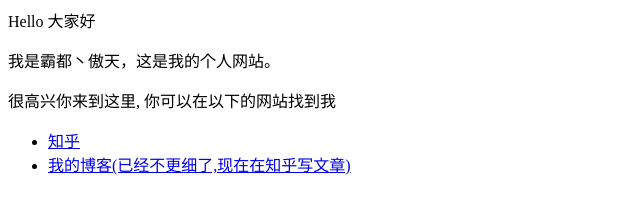
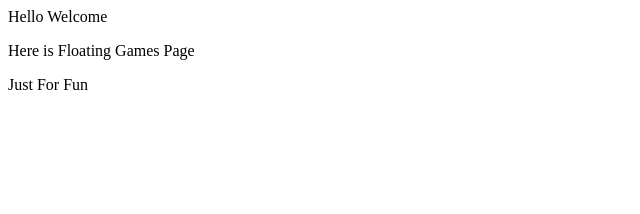
Before and after one commit to LoYocky/LoYocky.github.io, a plain HTML site: page index.html in a window 1280 px wide. Shown: the whole page, without its empty margins (0-640 px from the left). Drawn offline with Linux system fonts and the light colour scheme.

Commit message:
Update index.html

```diff
--- a/index.html
+++ b/index.html
@@ -1,8 +1,3 @@
-<p>Hello 大家好</p>
-<p>我是霸都丶傲天，这是我的个人网站。 </p>
-<p>很高兴你来到这里, 你可以在以下的网站找到我</p>
-
-<ul>
-  <li> <a href="https://www.zhihu.com/people/AJLoveChina">知乎</a> </li>
-  <li> <a href="http://hejie.nigeerhuo.com">我的博客(已经不更细了,现在在知乎写文章)</a> </li>
-</ul>
+<p>Hello Welcome</p>
+<p>Here is Floating Games Page </p>
+<p>Just For Fun</p>
```
